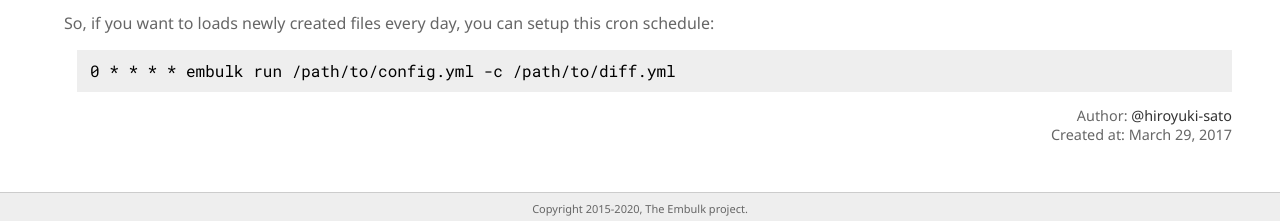
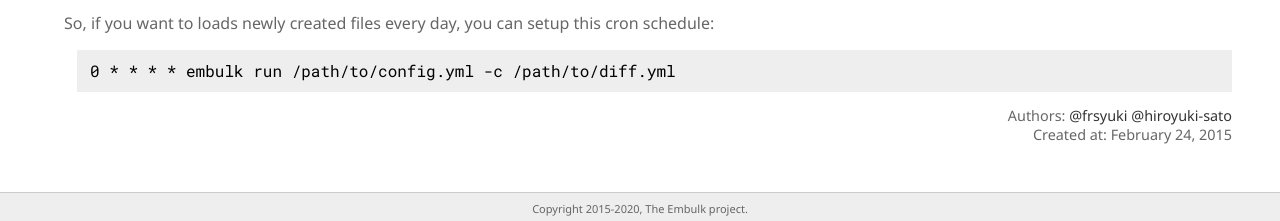
Before and after one commit to hiroyuki-sato/embulk.github.io, a Jekyll site: the page built from _recipes/scheduled-csv-load-to-elasticsearch-kibana5.md, in a window 1280 px wide and 900 px high, scrolled down 2554 px. Shown: the part 676-897 px from the top of the window. Built offline with Jekyll 4.4.1, drawn with Linux system fonts in a browser that asks for light colours.

Commit message:
Update to multiple authors

```diff
--- a/_layouts/posts.html
+++ b/_layouts/posts.html
@@ -19,7 +19,22 @@
       </section>
       <section id="collation">
         <ul>
+{% if page.author %}
           <li>Author: <a href="https://github.com/{{ page.author }}">@{{ page.author }}</a></li>
+{% endif %}
+{% if page.authors %}
+{% assign authorCount = page.authors | size %}
+{% if authorCount == 0 %}
+{% elsif authorCount == 1 %}
+          <li>Author: <a href="https://github.com/{{ page.authors | first }}">@{{ page.authors | first }}</a></li>
+{% else %}
+          <li>Authors:
+    {% for author in page.authors %}
+            <a href="https://github.com/{{ author }}">@{{ author }}</a>
+    {% endfor %}
+          </li>
+{% endif %}
+{% endif %}
           <li>Created at: {{ page.date | date: "%B %d, %Y" }}</li>
         </ul>
       </section>
--- a/_recipes/scheduled-csv-load-to-elasticsearch-kibana5.md
+++ b/_recipes/scheduled-csv-load-to-elasticsearch-kibana5.md
@@ -1,9 +1,11 @@
 ---
 layout: posts
 title: "Scheduled bulk data loading to Elasticsearch + Kibana 5 from CSV files"
-date: 2017-03-29 17:23:51 +0900
-last_modified_at: 2020-07-03 16:45:48 +0900
-author: "hiroyuki-sato"
+date: 2015-02-24 14:46:37 -0800
+last_modified_at: 2020-07-03 17:56:55 +0900
+authors:
+- "frsyuki"
+- "hiroyuki-sato"
 ---
 
 This article shows how to:
```
